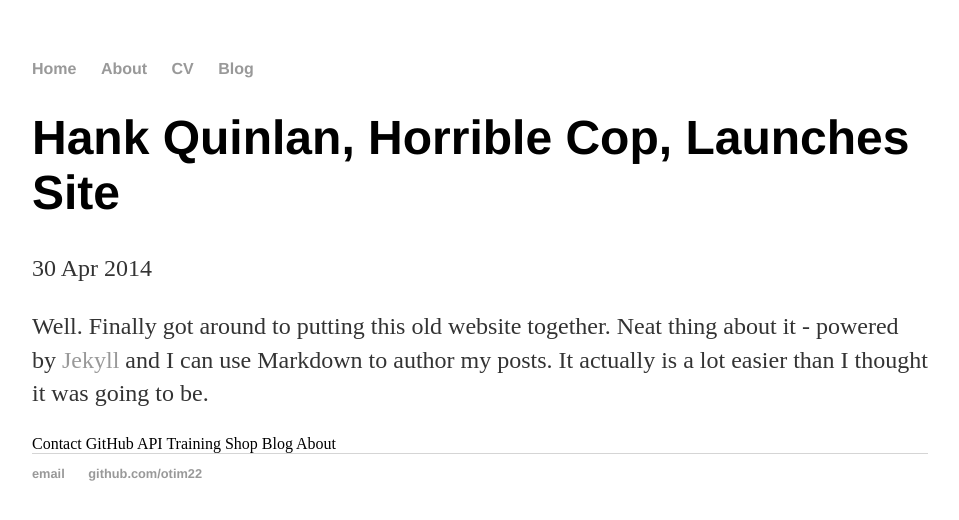
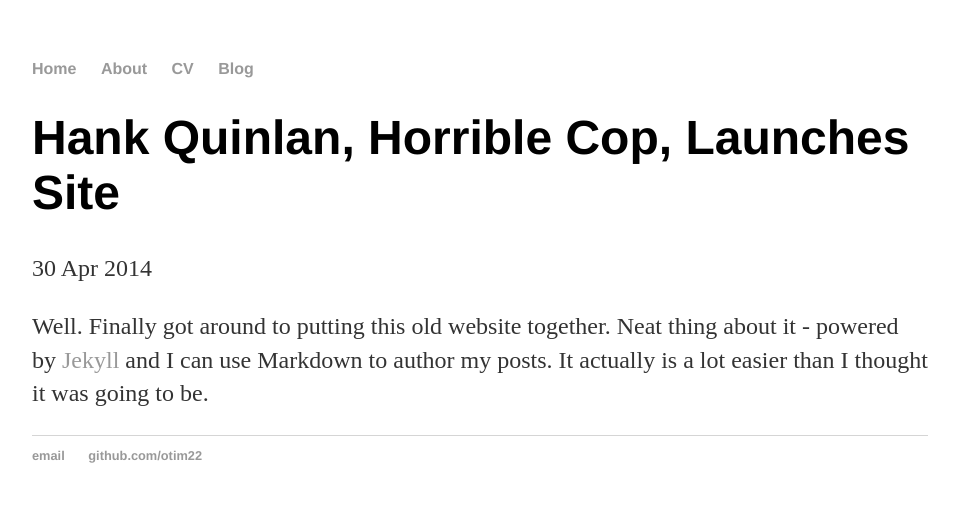
Before and after one commit to nilsonlinux/otim22.github.io, a Jekyll site: the page built from _posts/2017-07-22-freddie-site-launched.md, in a window 1280 px wide. Shown: the top 520 px of the page, without its empty margins (160-1119 px from the left). Built offline with Jekyll 4.4.1, drawn with Linux system fonts in a browser that asks for light colours; comment, search, counter and statistics services are not loaded.

Commit message:
Update disqus.html

```diff
--- a/_includes/disqus.html
+++ b/_includes/disqus.html
@@ -19,5 +19,3 @@
 </script>
 <noscript>Please enable JavaScript to view the <a href="https://disqus.com/?ref_noscript">comments powered by Disqus.</a></noscript>
 <script id="dsq-count-scr" src="//otim22.disqus.com/count.js" async></script>
-
-Contact GitHub API Training Shop Blog About
```
